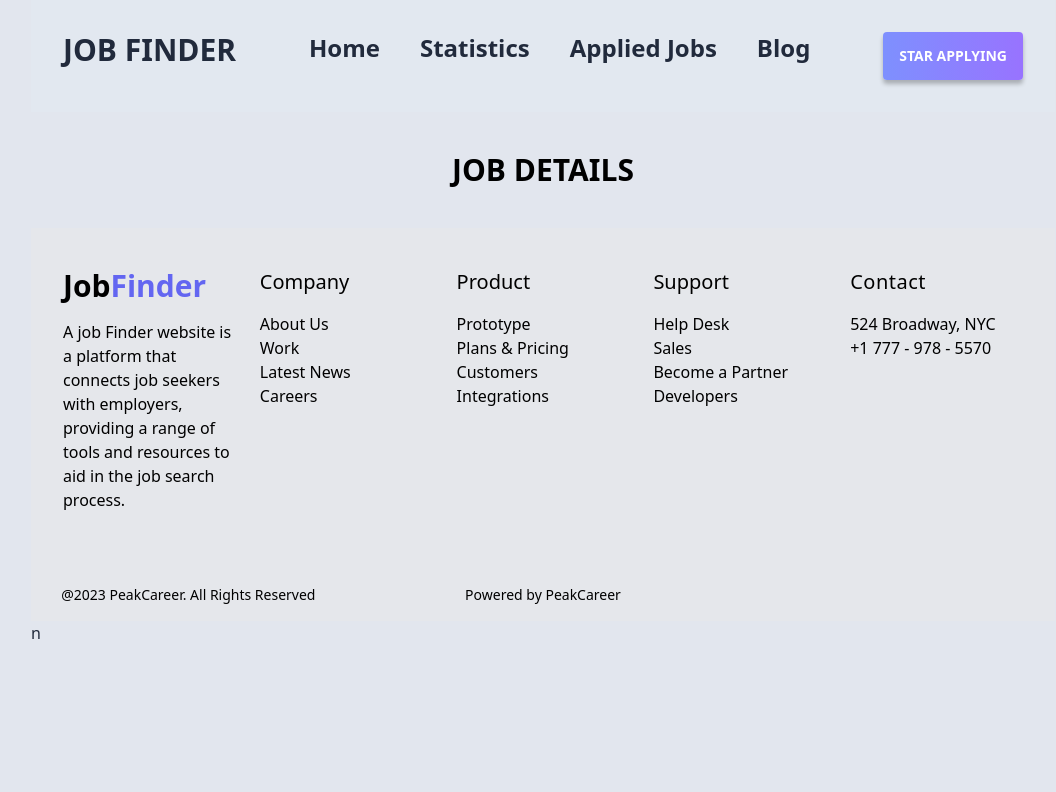
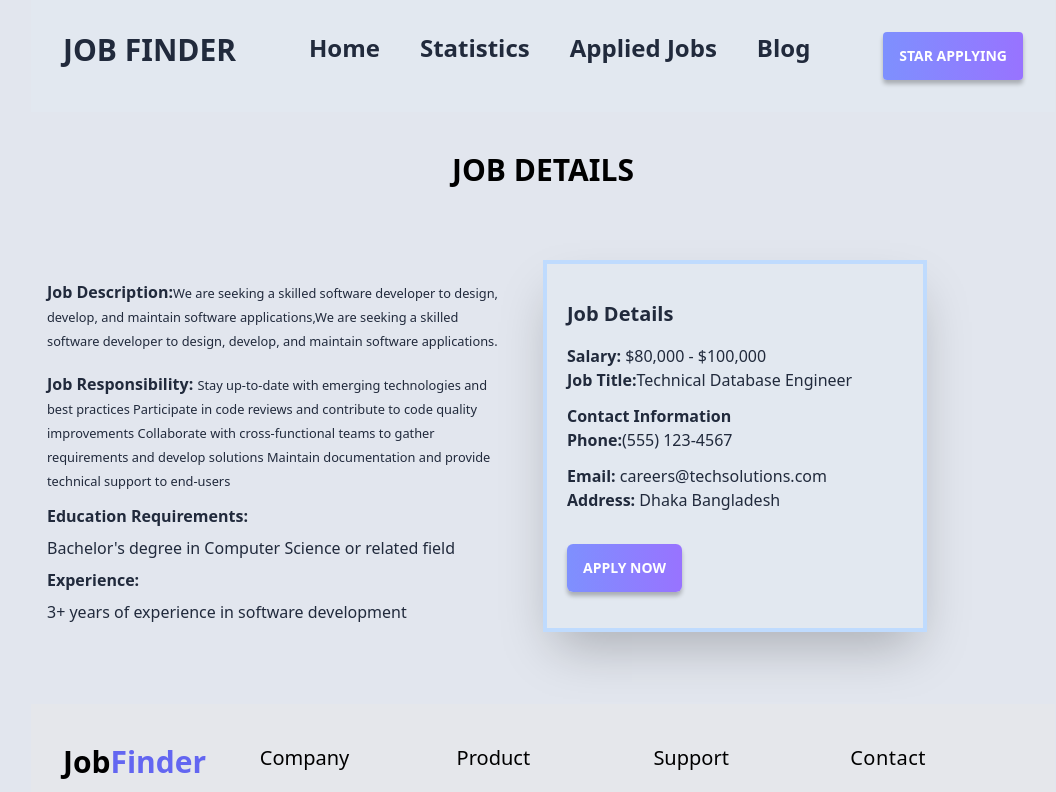
Before and after one commit to AkhiSharmin/career-hub-Assingment-9, a React (Vite) app: page /ShowDetails/1 in a window 1280 px wide. Shown: the top 792 px of the page, without its empty margins (97-1153 px from the left). Built offline with nearby package versions, Linux system fonts and the light colour scheme.

Commit message:
single job show done

```diff
--- a/src/components/ShowDetails/ShowDetails.jsx
+++ b/src/components/ShowDetails/ShowDetails.jsx
@@ -32,7 +32,25 @@ const ShowDetails = () => {
 
         <div>
             <h2 className='text-3xl text-black my-10 font-bold text-center'>JOB DETAILS</h2>
-
+        <div className='grid sm:grid-cols-1 lg:grid-cols-2 sm:p-4 my-14'>
+            <div className='mr-8'>
+                <p className='my-5'><span className='font-bold'>Job Description:</span><small>{jobDescription}</small></p>
+                <p className='my-3'><span className='font-bold'>Job Responsibility:</span> <small>{jobResponsibilities}</small></p>
+                <p className='font-bold my-2'>Education Requirements:</p>{educationRequirements}
+                <p className='font-bold my-2'>Experience: </p>{experience}
+            </div>
+            <div className='bg-slate-200 sm:w-full lg:w-96 border-4 border-blue-200 shadow-2xl p-5'>
+                <h2 className='text-xl font-bold my-4'>Job Details</h2>
+                <p><span className='font-bold'>Salary: </span><span>{salary}</span></p>
+                <p className='pb-3'><span className='font-bold my-2'>Job Title:</span>{jobTitle}</p>
+                <h2 className='font-bold'>Contact Information</h2>
+                <p><span className='font-bold'>Phone:</span>{phoneNumber}</p>
+                <p className='mt-3'><span className='font-bold'>Email:</span> {email}</p>
+                <p className='pb-4'><span className='font-bold my-4'>Address:</span> {location}</p>
+                <Link to={`/appliedJob`}><button onClick={()=>handelApplyNow(id)} className="btn btn-active rounded-md my-4 btn-color">Apply Now</button></Link>
+                <ToastContainer />
+            </div>
+        </div>
         <Footer></Footer>
         </div>
     );
```
